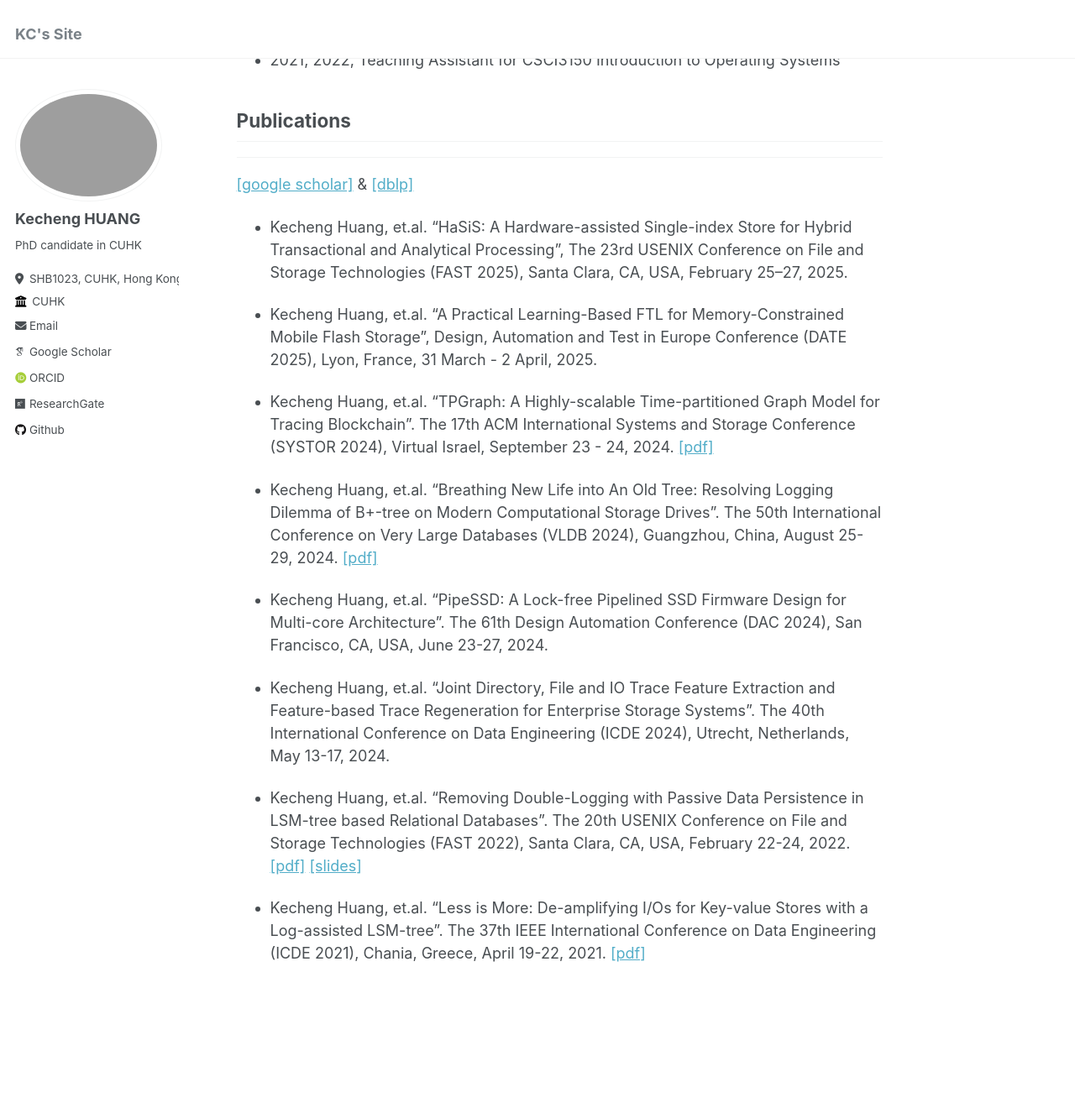
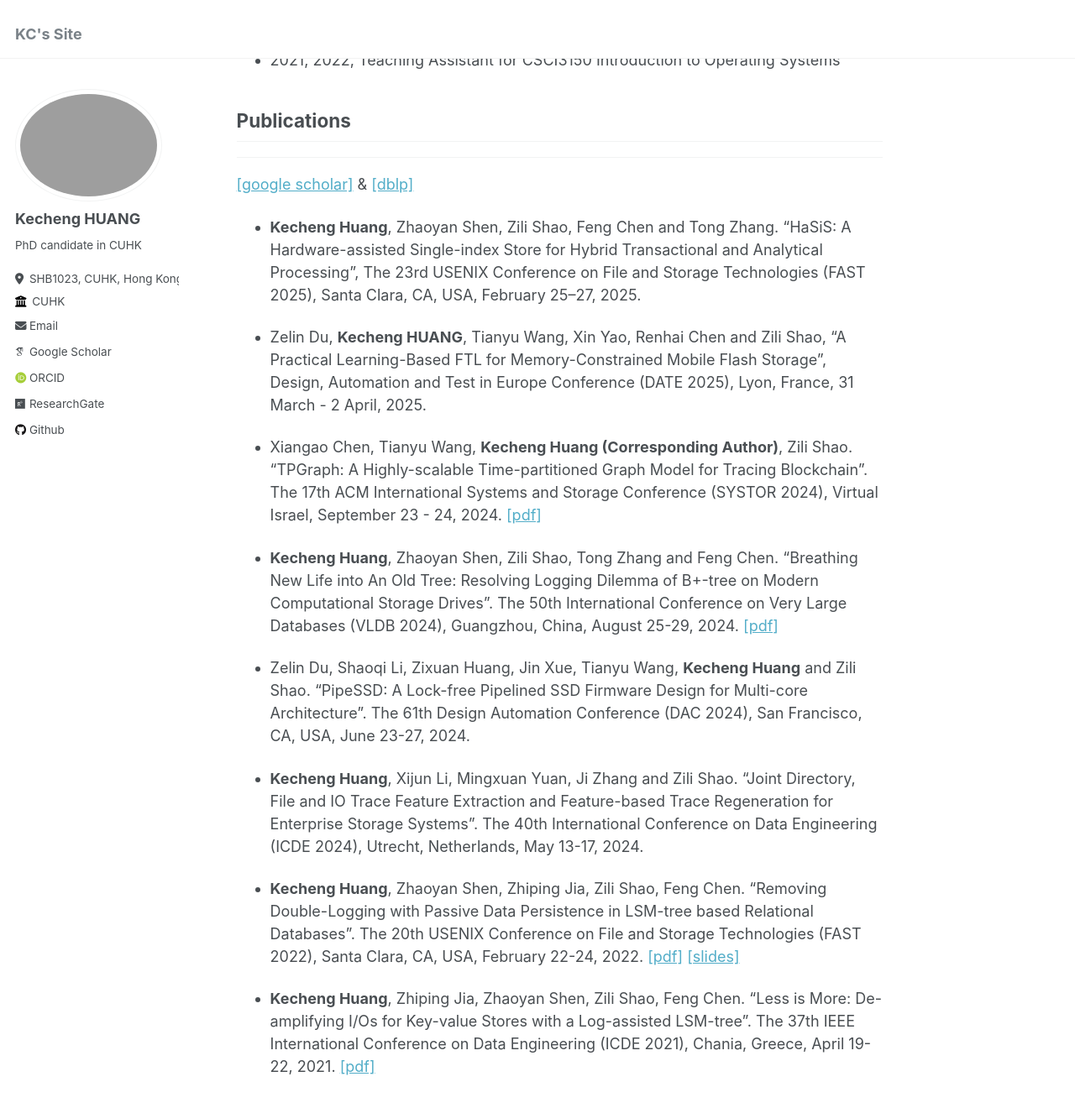
Before and after one commit to ericaloha/ericaloha.github.io, a Jekyll site: the page built from _pages/about.md, in a window 1280 px wide and 1400 px high, scrolled down 733 px. Shown: the top 1320 px of the window at 84% size. Built offline with Jekyll 4.4.1, drawn with Linux system fonts in a browser that asks for light colours; some web fonts are replaced.

Commit message:
Update about.md

```diff
--- a/_pages/about.md
+++ b/_pages/about.md
@@ -35,18 +35,18 @@ I am Kecheng HUANG (黄克成), a final year Ph.D. student at the Chinese Univer
 
 [[google scholar]](https://scholar.google.com/citations?user=rPhW368AAAAJ&hl)  & [[dblp]](https://dblp.org/pid/295/7080.html)
 
-- Kecheng Huang, et.al. "HaSiS: A Hardware-assisted Single-index Store for Hybrid Transactional and Analytical Processing", The 23rd USENIX Conference on File and Storage Technologies (FAST 2025), Santa Clara, CA, USA, February 25–27, 2025.
+- **Kecheng Huang**, Zhaoyan Shen, Zili Shao, Feng Chen and Tong Zhang. "HaSiS: A Hardware-assisted Single-index Store for Hybrid Transactional and Analytical Processing", The 23rd USENIX Conference on File and Storage Technologies (FAST 2025), Santa Clara, CA, USA, February 25–27, 2025.
 
-- Kecheng Huang, et.al. "A Practical Learning-Based FTL for Memory-Constrained Mobile Flash Storage", Design, Automation and Test in Europe Conference (DATE 2025), Lyon, France, 31 March - 2 April, 2025.
+- Zelin Du, **Kecheng HUANG**, Tianyu Wang, Xin Yao, Renhai Chen and Zili Shao, "A Practical Learning-Based FTL for Memory-Constrained Mobile Flash Storage", Design, Automation and Test in Europe Conference (DATE 2025), Lyon, France, 31 March - 2 April, 2025.
 
-- Kecheng Huang, et.al. "TPGraph: A Highly-scalable Time-partitioned Graph Model for Tracing Blockchain". The 17th ACM International Systems and Storage Conference (SYSTOR 2024), Virtual Israel, September 23 - 24, 2024. [[pdf]](https://dl.acm.org/doi/abs/10.1145/3688351.3689161)
+- Xiangao Chen, Tianyu Wang, **Kecheng Huang (Corresponding Author)**, Zili Shao. "TPGraph: A Highly-scalable Time-partitioned Graph Model for Tracing Blockchain". The 17th ACM International Systems and Storage Conference (SYSTOR 2024), Virtual Israel, September 23 - 24, 2024. [[pdf]](https://dl.acm.org/doi/abs/10.1145/3688351.3689161)
 
-- Kecheng Huang, et.al. "Breathing New Life into An Old Tree: Resolving Logging Dilemma of B+-tree on Modern Computational Storage Drives". The 50th International Conference on Very Large Databases (VLDB 2024), Guangzhou, China, August 25-29, 2024. [[pdf]](https://www.vldb.org/pvldb/vol17/p134-huang.pdf)
+- **Kecheng Huang**, Zhaoyan Shen, Zili Shao, Tong Zhang and Feng Chen. "Breathing New Life into An Old Tree: Resolving Logging Dilemma of B+-tree on Modern Computational Storage Drives". The 50th International Conference on Very Large Databases (VLDB 2024), Guangzhou, China, August 25-29, 2024. [[pdf]](https://www.vldb.org/pvldb/vol17/p134-huang.pdf)
 
-- Kecheng Huang, et.al. "PipeSSD: A Lock-free Pipelined SSD Firmware Design for Multi-core Architecture". The 61th Design Automation Conference (DAC 2024), San Francisco, CA, USA, June 23-27, 2024.
+- Zelin Du, Shaoqi Li, Zixuan Huang, Jin Xue, Tianyu Wang, **Kecheng Huang** and Zili Shao. "PipeSSD: A Lock-free Pipelined SSD Firmware Design for Multi-core Architecture". The 61th Design Automation Conference (DAC 2024), San Francisco, CA, USA, June 23-27, 2024.
 
-- Kecheng Huang, et.al. "Joint Directory, File and IO Trace Feature Extraction and Feature-based Trace Regeneration for Enterprise Storage Systems". The 40th International Conference on Data Engineering (ICDE 2024), Utrecht, Netherlands, May 13-17, 2024.
+- **Kecheng Huang**, Xijun Li, Mingxuan Yuan, Ji Zhang and Zili Shao. "Joint Directory, File and IO Trace Feature Extraction and Feature-based Trace Regeneration for Enterprise Storage Systems". The 40th International Conference on Data Engineering (ICDE 2024), Utrecht, Netherlands, May 13-17, 2024.
 
-- Kecheng Huang, et.al. "Removing Double-Logging with Passive Data Persistence in LSM-tree based Relational Databases". The 20th USENIX Conference on File and Storage Technologies (FAST 2022), Santa Clara, CA, USA, February 22-24, 2022. [[pdf]](https://www.usenix.org/system/files/fast22-huang.pdf) [[slides]](https://www.usenix.org/system/files/fast22_slides_huang.pdf)
+- **Kecheng Huang**, Zhaoyan Shen, Zhiping Jia, Zili Shao, Feng Chen. "Removing Double-Logging with Passive Data Persistence in LSM-tree based Relational Databases". The 20th USENIX Conference on File and Storage Technologies (FAST 2022), Santa Clara, CA, USA, February 22-24, 2022. [[pdf]](https://www.usenix.org/system/files/fast22-huang.pdf) [[slides]](https://www.usenix.org/system/files/fast22_slides_huang.pdf)
 
-- Kecheng Huang, et.al. "Less is More: De-amplifying I/Os for Key-value Stores with a Log-assisted LSM-tree". The 37th IEEE International Conference on Data Engineering (ICDE 2021), Chania, Greece, April 19-22, 2021. [[pdf]](https://ieeexplore.ieee.org/stamp/stamp.jsp?tp=&arnumber=9458751)
+- **Kecheng Huang**, Zhiping Jia, Zhaoyan Shen, Zili Shao, Feng Chen. "Less is More: De-amplifying I/Os for Key-value Stores with a Log-assisted LSM-tree". The 37th IEEE International Conference on Data Engineering (ICDE 2021), Chania, Greece, April 19-22, 2021. [[pdf]](https://ieeexplore.ieee.org/stamp/stamp.jsp?tp=&arnumber=9458751)
```
